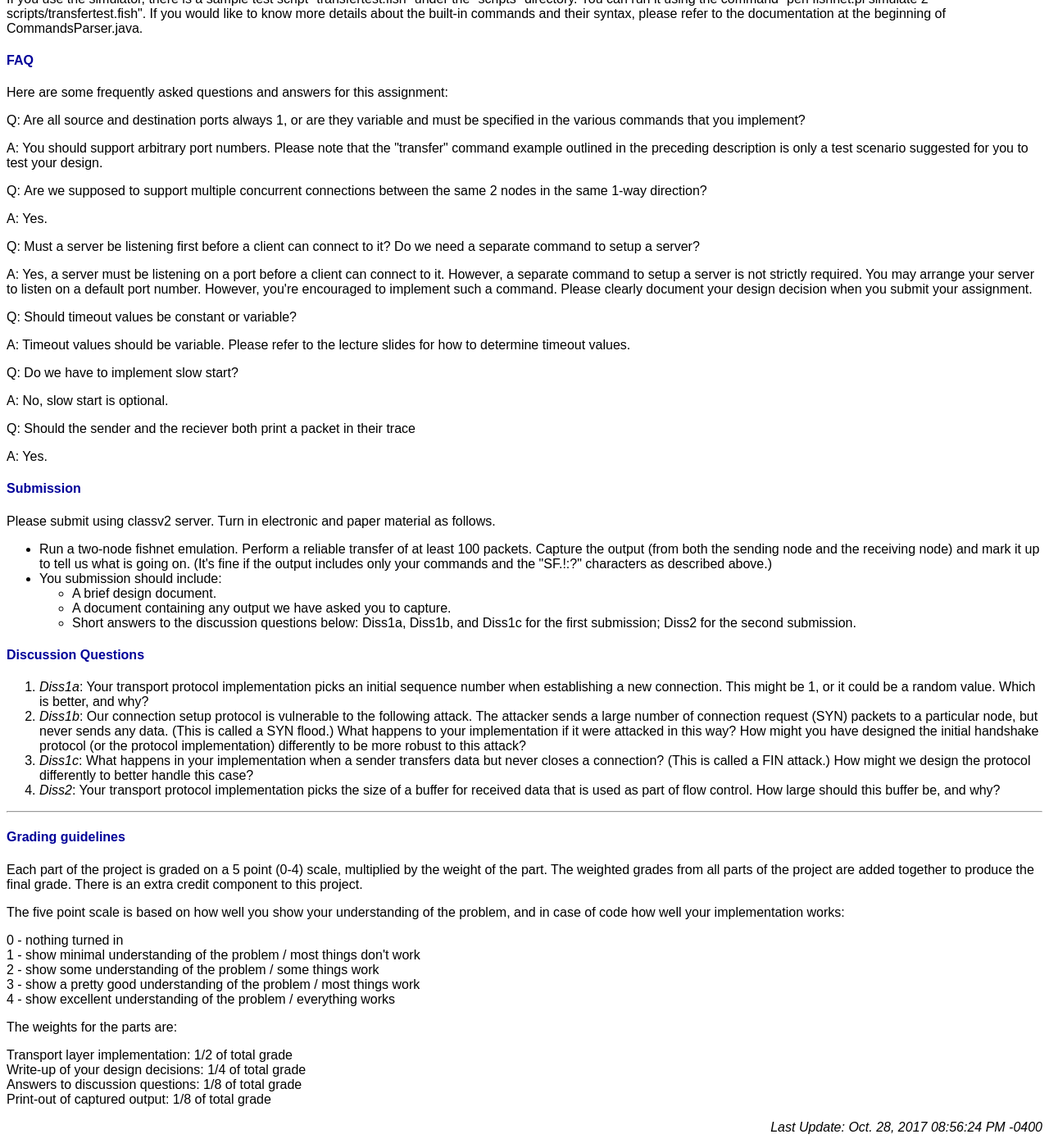
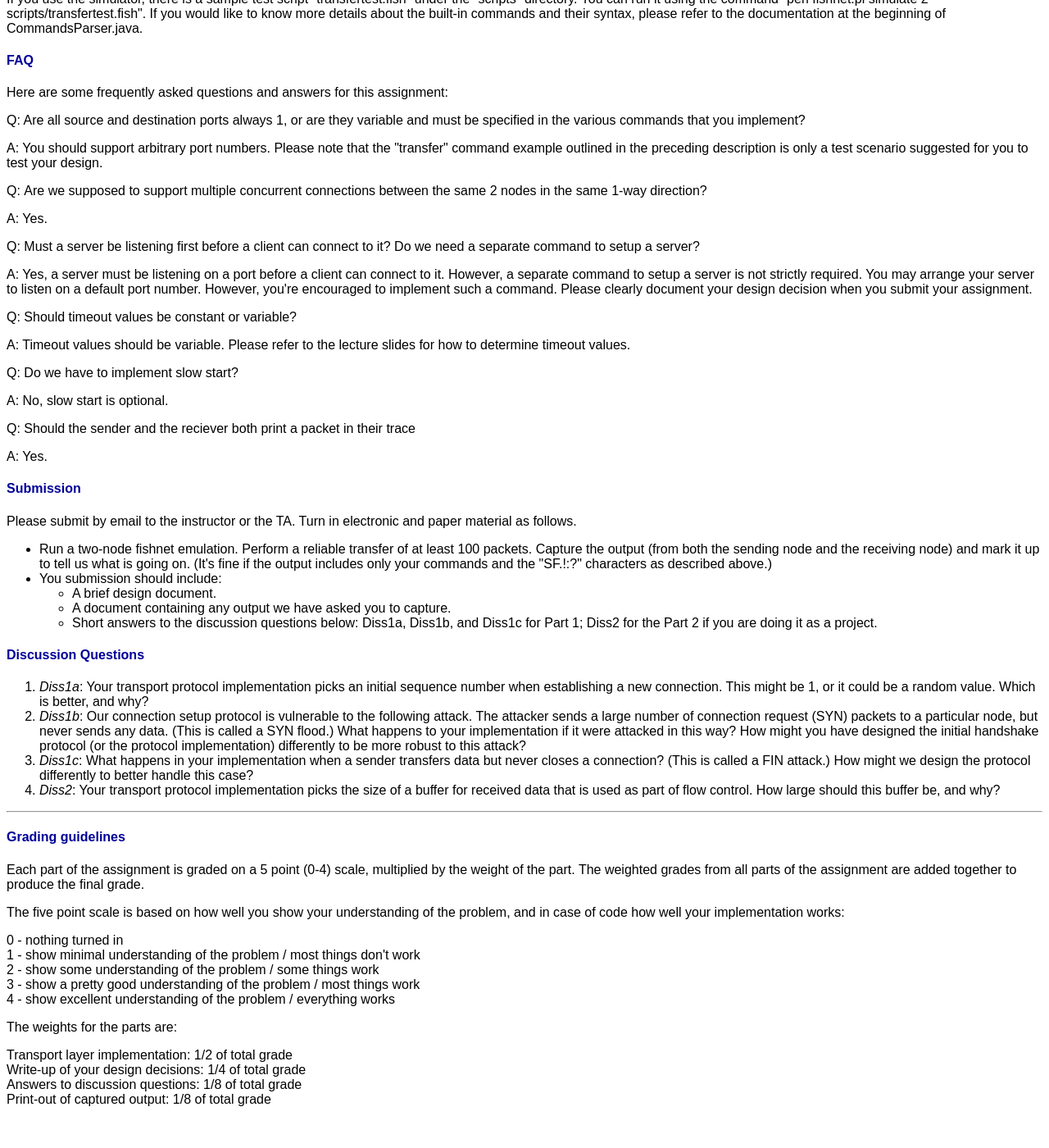
Before and after one commit to xiangq27/xiangq27.github.io, a Jekyll site: the page courses/cnns-xmuf21/files/assignments/assign4/index.html, which Jekyll copies as it is, in a window 1280 px wide and 1400 px high, scrolled down 2363 px. Shown: the whole window at 82% size. Built offline with Jekyll 4.4.1, drawn with Linux system fonts in a browser that asks for light colours; after the commit the page ends 3729 px from its top, so only the background shows below that; some of the changed text lies outside the part shown.

Commit message:
add lab 5

```diff
--- a/courses/cnns-xmuf21/files/assignments/assign4/index.html
+++ b/courses/cnns-xmuf21/files/assignments/assign4/index.html
@@ -228,7 +228,8 @@
         propagation delay. You can also generate sample topologies using
         topogen's "-l" flag.</li>
     </ul>
-    <h3 class="style3">Part 2: Flow Control and Congestion Control</h3>
+    <h3 class="style3">Part 2: Flow Control and Congestion Control (Optional for
+	    a 2-Person Project)</h3>
     <p><strong>Requirements</strong>: </p>
     <ul>
       <li><em>Flow Control</em>: Your protocol should use the advertised
@@ -303,7 +304,7 @@
     <p>A: Yes.</p>
     <h4>Submission<br>
     </h4>
-    <p>Please submit using classv2 server. Turn in electronic and paper
+    <p>Please submit by email to the instructor or the TA. Turn in electronic and paper
       material as follows. </p>
     <ul>
       <li>Run a two-node fishnet emulation. Perform a reliable transfer
@@ -317,8 +318,8 @@
           <li>A document containing any output we have asked you to
             capture. </li>
           <li>Short answers to the discussion questions below: Diss1a,
-            Diss1b, and Diss1c for the first submission; Diss2 for the
-            second submission. </li>
+            Diss1b, and Diss1c for Part 1; Diss2 for the
+            Part 2 if you are doing it as a project. </li>
         </ul>
       </li>
     </ul>
@@ -351,10 +352,10 @@
     </ol>
     <hr>
     <h4>Grading guidelines</h4>
-    <p>Each part of the project is graded on a 5 point (0-4) scale,
+    <p>Each part of the assignment is graded on a 5 point (0-4) scale,
       multiplied by the weight of the part. The weighted grades from all
-      parts of the project are added together to produce the final
-      grade. There is an extra credit component to this project. </p>
+      parts of the assignment are added together to produce the final
+      grade. </p> <!--There is an extra credit component to this project. </p-->
     <p>The five point scale is based on how well you show your
       understanding of the problem, and in case of code how well your
       implementation works: </p>
@@ -371,6 +372,6 @@
       Write-up of your design decisions: 1/4 of total grade<br>
       Answers to discussion questions: 1/8 of total grade<br>
       Print-out of captured output: 1/8 of total grade</p>
-    <p align="right"><i>Last Update: Oct. 28, 2017 08:56:24 PM -0400<!--webbot bot="Timestamp" endspan i-checksum="57477" --></i></p>
+    <!--p align="right"><i>Last Update: Oct. 28, 2017 08:56:24 PM -0400--><!--webbot bot="Timestamp" endspan i-checksum="57477" --></i></p>
   </body>
 </html>
```
Also changed, not shown: 1 other file.
